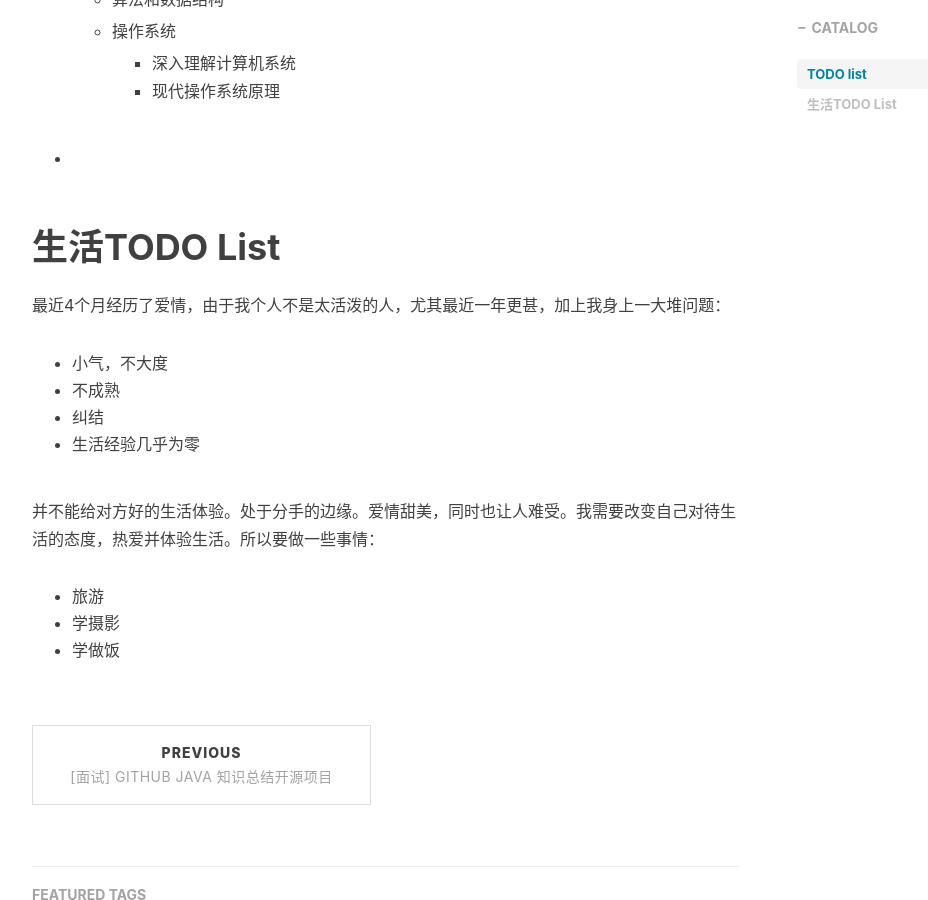
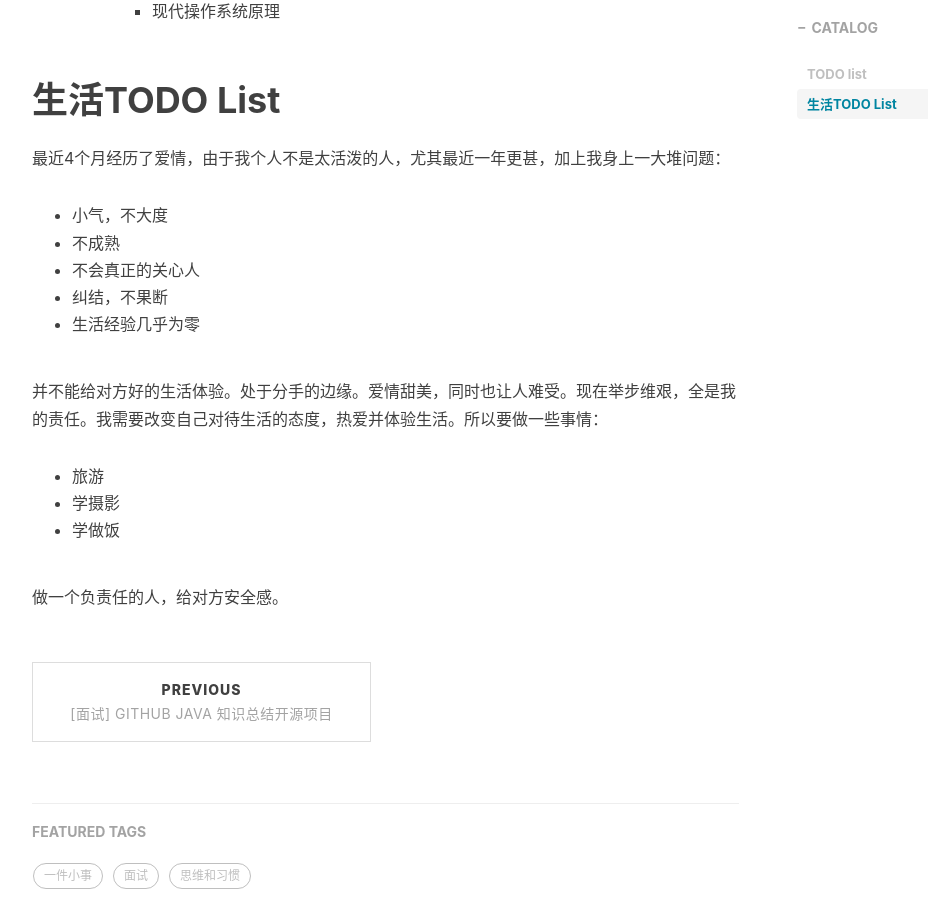
Before and after one commit to debuco/debuco.github.io, a Jekyll site: the page built from _posts/2022-03-22-some-plan.markdown, in a window 1280 px wide and 900 px high, scrolled down 1747 px. Shown: the whole window, without its empty margins (233-1161 px from the left). Built offline with Jekyll 4.4.1, drawn with Linux system fonts in a browser that asks for light colours; nearby versions of some CDN libraries; comment, search, counter and statistics services are not loaded.

Commit message:
add new file

```diff
--- a/_posts/2022-03-22-some-plan.markdown
+++ b/_posts/2022-03-22-some-plan.markdown
@@ -38,22 +38,22 @@
 
 1. 分布式
 
-- - 微服务、SOA，书籍
-  - 中间件
+   - 微服务、SOA，书籍
 
-- - - RPC框架
-    - 服务治理：Sentinel
+   - 中间件
 
-- - - 分布式数据库（SQL）（TDDL）
-    - 缓存 （Redis）
+     - RPC框架
+     - 服务治理：Sentinel
+     - 分布式数据库（SQL）（TDDL）
+     - 缓存 （Redis）
 
-- - - 搜索引擎（Elasticsearch）
-    - Nginx，Tomcat（理解概念）
+     - 搜索引擎（Elasticsearch）
+     - Nginx，Tomcat（理解概念）
+     - 调度框架（Schedule X）
+     - 消息队列（MetaQ）
+     - 配置中心（Diamond，Zookeeper，Etcd，appolo）
 
-- - - 调度框架（Schedule X）
-    - 消息队列（MetaQ）
 
-- - - 配置中心（Diamond，Zookeeper，Etcd，appolo）
 
 2. 设计
 
@@ -70,19 +70,20 @@
      - 深入理解计算机系统
      - 现代操作系统原理
 
--
-
 # 生活TODO List
 
 最近4个月经历了爱情，由于我个人不是太活泼的人，尤其最近一年更甚，加上我身上一大堆问题：
 
 * 小气，不大度
 * 不成熟
-* 纠结
+* 不会真正的关心人
+* 纠结，不果断
 * 生活经验几乎为零
 
-并不能给对方好的生活体验。处于分手的边缘。爱情甜美，同时也让人难受。我需要改变自己对待生活的态度，热爱并体验生活。所以要做一些事情：
+并不能给对方好的生活体验。处于分手的边缘。爱情甜美，同时也让人难受。现在举步维艰，全是我的责任。我需要改变自己对待生活的态度，热爱并体验生活。所以要做一些事情：
 
 * 旅游
 * 学摄影
 * 学做饭
+
+做一个负责任的人，给对方安全感。
```
